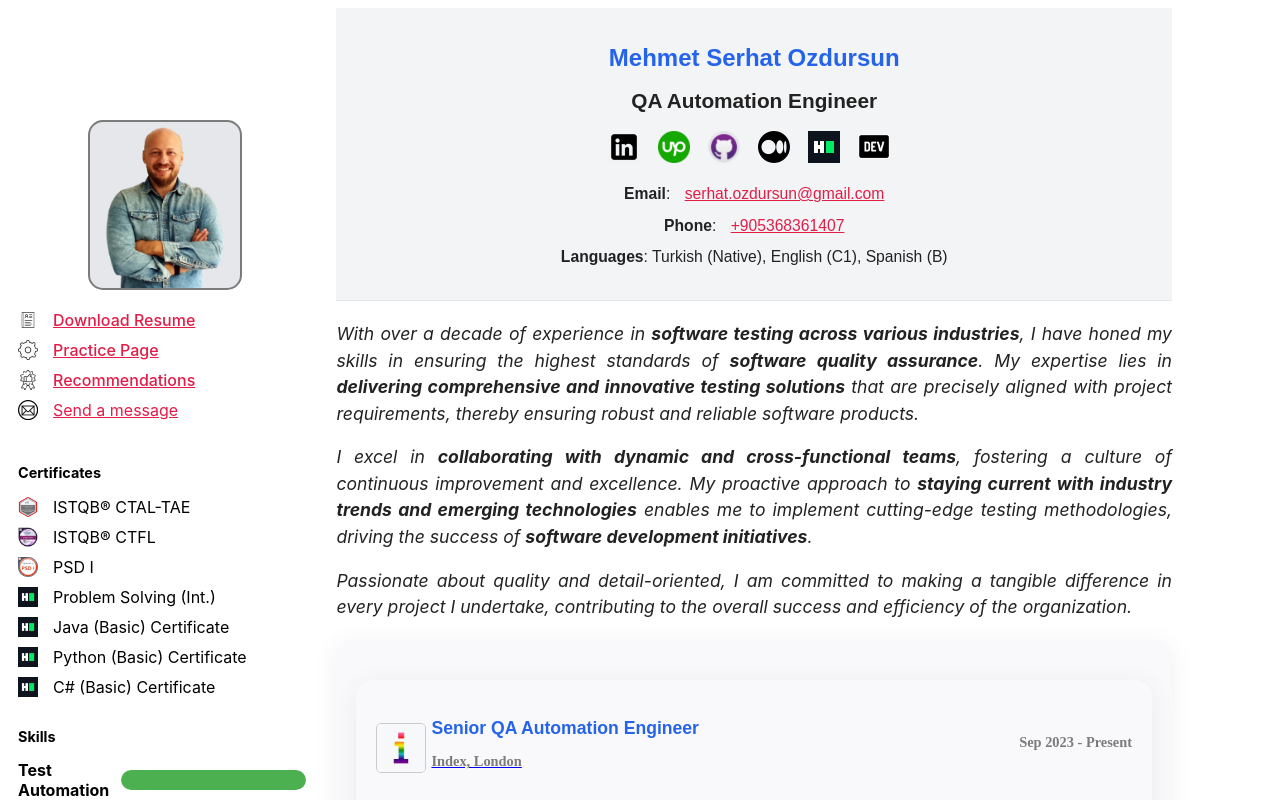
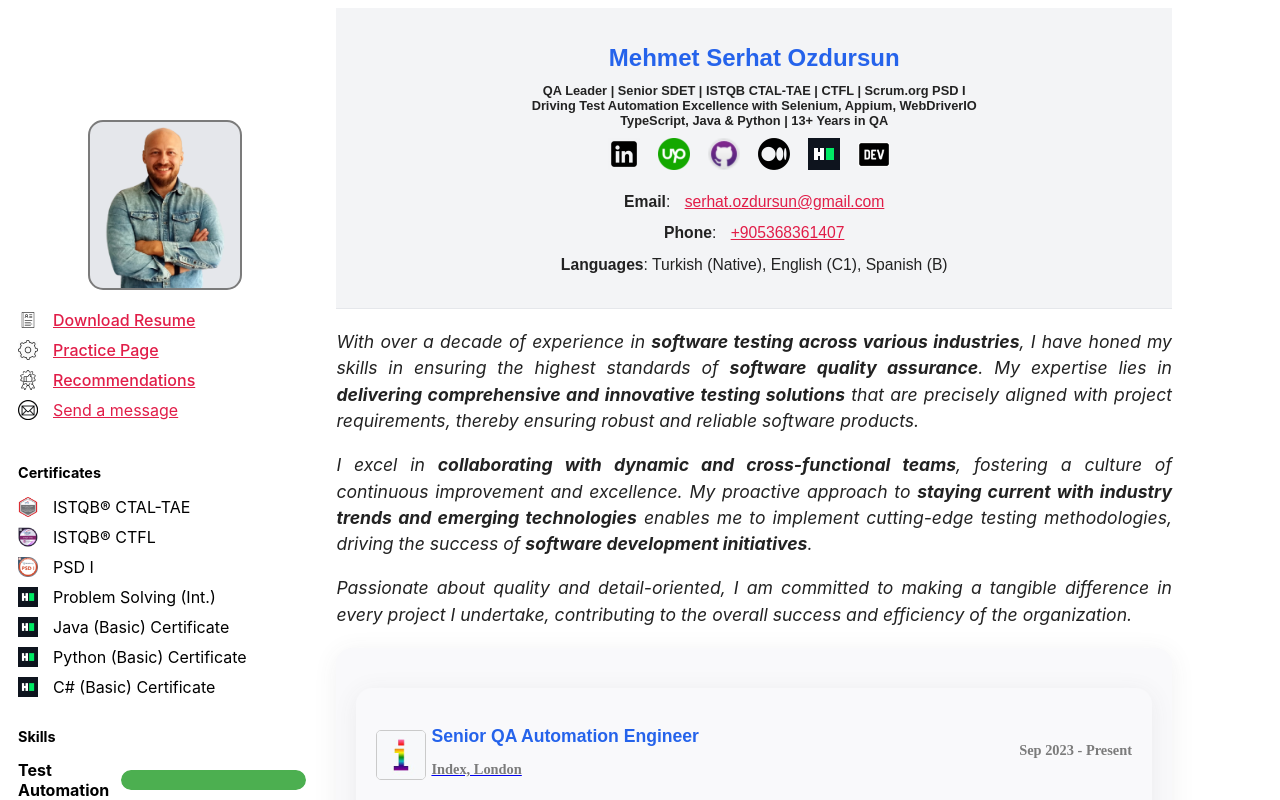
Before and after one commit to serhatozdursun/resume, a Next.js app: page / in a window 1280 px wide. Shown: the top 800 px of the page. Built offline with nearby package versions, Linux system fonts and the light colour scheme; no server answers.

Commit message:
headline

```diff
--- a/src/pages/index.tsx
+++ b/src/pages/index.tsx
@@ -89,7 +89,10 @@ const IndexPage: React.FC = () => {
               name='description'
               content='Experienced QA Automation Engineer with 10+ years in software testing, delivering comprehensive and efficient testing solutions'
             />
-            <title>Mehmet Serhat Özdursun - QA Automation Engineer</title>
+            <title>
+              Mehmet Serhat Özdursun - QA Automation Leader | ISTQB CTAL-TAE
+              Certified | Driving Test Automation Excellence for 13+ Years
+            </title>
             <link rel='icon' href='/favicon_.ico' />
 
             <meta property='og:type' content='website' />
@@ -261,7 +264,13 @@ const IndexPage: React.FC = () => {
           <RightColumn>
             <Header>
               <Name id='name'>Mehmet Serhat Ozdursun</Name>
-              <Title id='title'>QA Automation Engineer</Title>
+              <Title id='title'>
+                QA Leader | Senior SDET | ISTQB CTAL-TAE | CTFL | Scrum.org PSD
+                I <br />
+                Driving Test Automation Excellence with Selenium, Appium,
+                WebDriverIO <br />
+                TypeScript, Java & Python | 13+ Years in QA
+              </Title>
               <IconWrapper id='iconWrapper'>
                 <IconLink
                   href='https://www.linkedin.com/in/serhat-ozdursun/'
--- a/src/types/StyledComponents.tsx
+++ b/src/types/StyledComponents.tsx
@@ -65,7 +65,7 @@ const Name = styled.h1`
 `;
 
 const Title = styled.h2`
-  font-size: 1.3em;
+  font-size: 0.8em;
   color: ${props => props.theme.colors.text};
   font-family: ${props => props.theme.font.heading};
 `;
```
